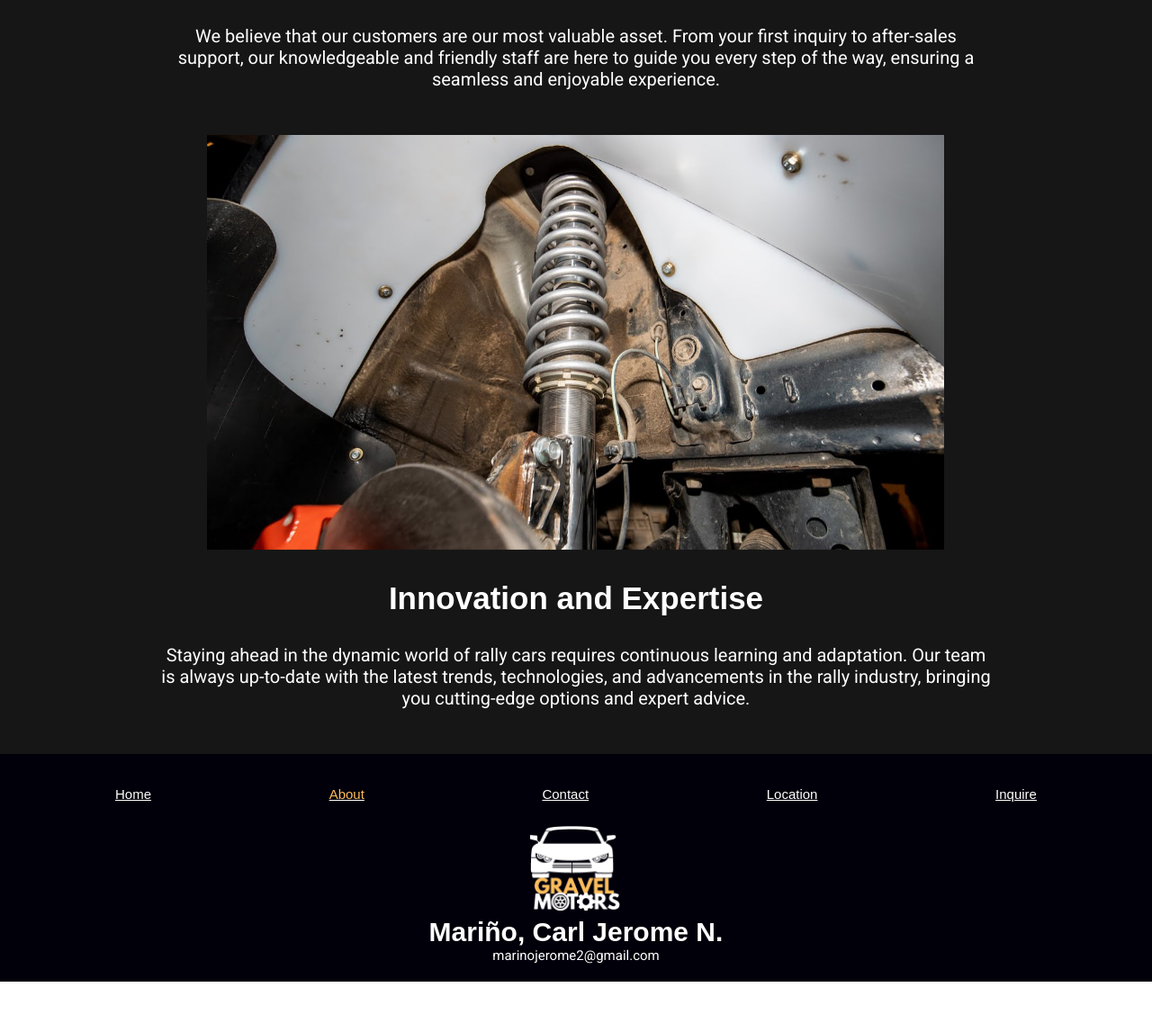
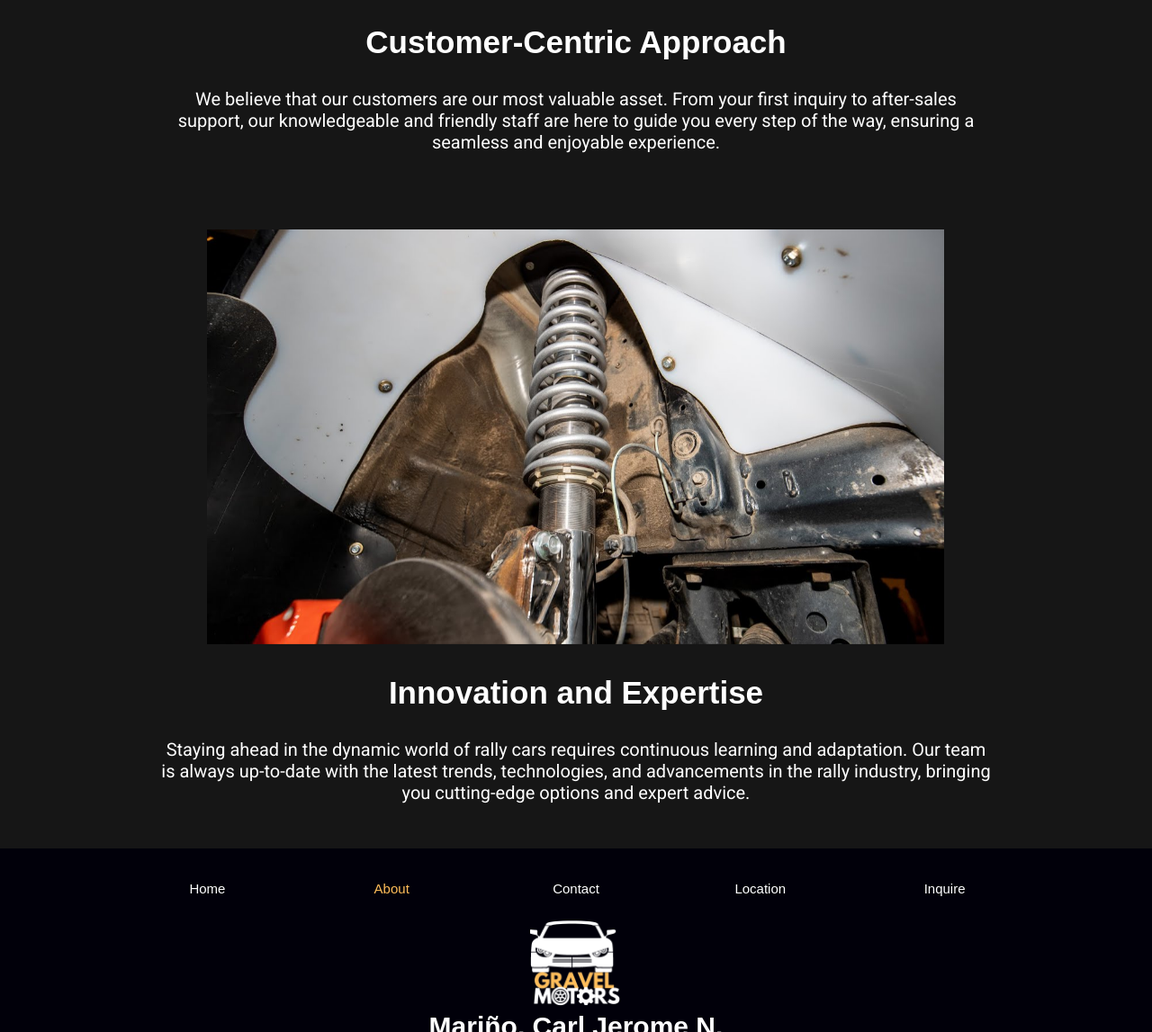
Before and after one commit to carlmarinyo/WebDesign---Finals, a website: page about.html in a window 1280 px wide. Shown: the part 2937-4084 px from the top of the page at 90% size. Before the commit the page ends 4028 px from the top, so only its background shows below. Drawn offline with nearby package versions, Linux system fonts and the light colour scheme.

Commit message:
Add files via upload

```diff
--- a/styles/about.css
+++ b/styles/about.css
@@ -55,11 +55,8 @@ p {
 .nav-bar a.icon {
     display: none;
 }
-a:hover {
-    color: #FFBD59;
-    border-bottom: 5px solid  #FFBD59;;
-}
-.side-bar a:hover {
+
+.side-bar a:hover, .nav-bar a:hover  {
     color: #FFBD59;
     border-bottom: 5px solid  #FFBD59;;
 
@@ -158,6 +155,7 @@ span {
     width: 100%;
     height: 20px;
     font-size: 15px;
+
 }
 
 .footer img {
@@ -166,7 +164,9 @@ span {
     width: auto;
 
 }
-
+.footer a:hover {
+    color: #FFBD59;
+}
 .footer-wrapper {
 
     margin: 0 auto;
@@ -185,11 +185,14 @@ padding: 2% 0;
    margin: 0 auto;
     width: 80%;
 
+
 }
-.link a {
-    font-size: 1vw;
-    text-decoration: none;
+.footer-wrapper a {
+width: 100%;
+text-decoration: none;
+
 }
+
 .about-content {
     background-color: rgb(22, 22, 22);
     width: 100%;
@@ -218,6 +221,7 @@ text-align: center;
     margin: 0 auto;
     padding: 0;
     font-size: 20px;
+    padding-bottom: 35px;
     }
 
 .last {
```
